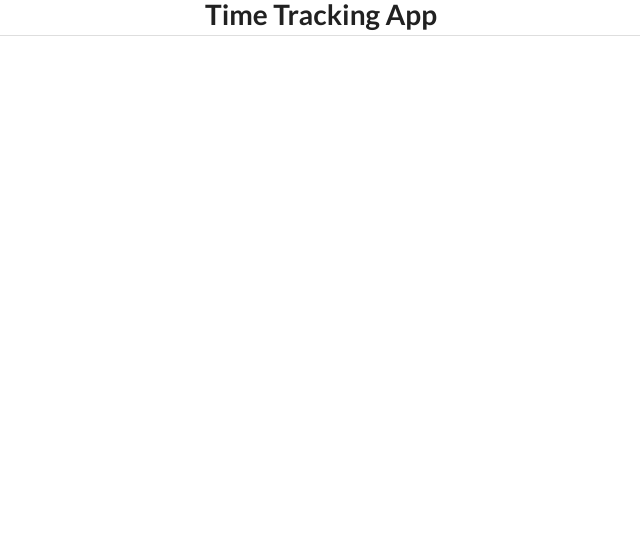
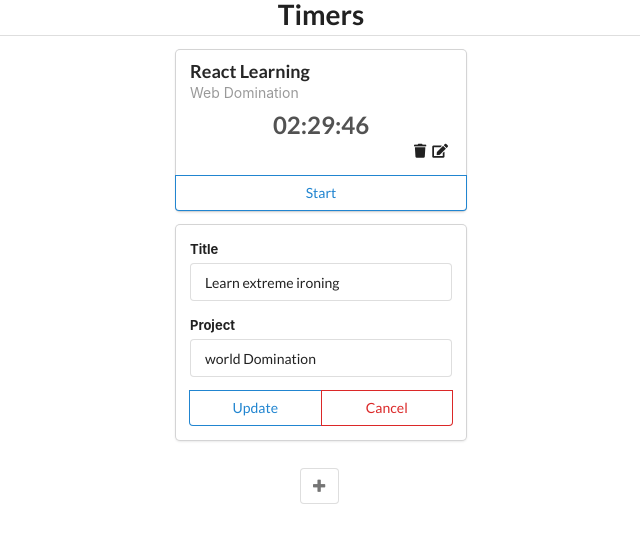
Before and after one commit to Mona95/React-TimeTracking, a React (Create React App) app: page / in a window 1280 px wide. Shown: the top 540 px of the page, without its empty margins (319-959 px from the left). Built offline with nearby package versions, Linux system fonts and the light colour scheme.

Commit message:
main components and ui totally ready

```diff
--- a/src/App.js
+++ b/src/App.js
@@ -1,4 +1,5 @@
 import React from "react";
+import TimersDashboard from "./TimersDashboard/TimersDashboard";
 
 function App() {
   return (
@@ -7,8 +8,9 @@ function App() {
         className="ui dividing centered header
   "
       >
-        Time Tracking App
+        Timers
       </h1>
+      <TimersDashboard />
     </div>
   );
 }
--- /dev/null
+++ b/src/TimersDashboard/EditableTimer.js
@@ -0,0 +1,21 @@
+import React, { Component } from "react";
+import TimerForm from "./TimerForm";
+import Timer from "./Timer";
+
+export default class EditableTimer extends Component {
+  render() {
+    const { title, project, editFormOpen, runningSince, elapsed } = this.props;
+    if (editFormOpen) {
+      return <TimerForm title={title} project={project} />;
+    } else {
+      return (
+        <Timer
+          title={title}
+          project={project}
+          elapsed={elapsed}
+          runningSince={runningSince}
+        />
+      );
+    }
+  }
+}
--- /dev/null
+++ b/src/TimersDashboard/EditableTimerList.js
@@ -0,0 +1,27 @@
+import React, { Component } from "react";
+import EditableTimer from "./EditableTimer";
+
+class EditableTimerList extends Component {
+  render() {
+    return (
+      <div id="timers">
+        <EditableTimer
+          title="React Learning"
+          project="Web Domination"
+          elapsed="8986300"
+          runningSince={null}
+          editFormOpen={false}
+        />
+        <EditableTimer
+          title="Learn extreme ironing"
+          project="world Domination"
+          elapsed="3890985"
+          runningSince={null}
+          editFormOpen={true}
+        />
+      </div>
+    );
+  }
+}
+
+export default EditableTimerList;
--- /dev/null
+++ b/src/TimersDashboard/Timer.js
@@ -0,0 +1,28 @@
+import React, { Component } from "react";
+import { helpers } from "../helpers";
+
+export default class Timer extends Component {
+  render() {
+    const elapsedString = helpers.renderElapsedString(this.props.elapsed);
+    return (
+      <div className="ui centered card">
+        <div className="content">
+          <div className="header">{this.props.title}</div>
+          <div className="meta">{this.props.project}</div>
+          <div className="center aligned description">
+            <h2>{elapsedString}</h2>
+          </div>
+          <div className="extra content">
+            <span className="right floated edit icon">
+              <i className="edit icon"></i>
+            </span>
+            <span className="right floated trash icon">
+              <i className="trash icon"></i>
+            </span>
+          </div>
+        </div>
+        <div className="ui bottom attached blue basic button">Start</div>
+      </div>
+    );
+  }
+}
--- /dev/null
+++ b/src/TimersDashboard/TimerForm.js
@@ -0,0 +1,28 @@
+import React, { Component } from "react";
+
+export default class TimerForm extends Component {
+  render() {
+    const { title, project } = this.props;
+    const submitText = title ? "Update" : "Create";
+    return (
+      <div className="ui centered card">
+        <div className="content">
+          <div className="ui form">
+            <div className="field">
+              <label>Title</label>
+              <input type="text" defaultValue={title} />
+            </div>
+            <div className="field">
+              <label>Project</label>
+              <input type="text" defaultValue={project} />
+            </div>
+            <div className="ui two bottom attached buttons">
+              <button className="ui basic blue button">{submitText}</button>
+              <button className="ui basic red button">Cancel</button>
+            </div>
+          </div>
+        </div>
+      </div>
+    );
+  }
+}
--- /dev/null
+++ b/src/TimersDashboard/TimersDashboard.js
@@ -0,0 +1,18 @@
+import React, { Component } from "react";
+import EditableTimerList from "./EditableTimerList";
+import ToggleableTimerForm from "./ToggleableTimerForm";
+
+class TimersDashboard extends Component {
+  render() {
+    return (
+      <div className="ui three column centered grid">
+        <div className="column">
+          <EditableTimerList />
+          <ToggleableTimerForm isOpen={false} />
+        </div>
+      </div>
+    );
+  }
+}
+
+export default TimersDashboard;
--- /dev/null
+++ b/src/TimersDashboard/ToggleableTimerForm.js
@@ -0,0 +1,20 @@
+import React, { Component } from "react";
+import TimerForm from "./TimerForm";
+
+class ToggleableTimerForm extends Component {
+  render() {
+    if (this.props.isOpen) {
+      return <TimerForm />;
+    } else {
+      return (
+        <div className="ui basic content center aligned segment">
+          <button className="ui basic button icon">
+            <i className="plus icon"></i>
+          </button>
+        </div>
+      );
+    }
+  }
+}
+
+export default ToggleableTimerForm;
--- /dev/null
+++ b/src/helpers.js
@@ -0,0 +1,56 @@
+export const helpers = (function() {
+  function newTimer(attrs = {}) {
+    const timer = {
+      title: attrs.title || "Timer",
+      project: attrs.project || "Project",
+      id: uuid.v4(), // eslint-disable-line no-undef
+      elapsed: 0
+    };
+
+    return timer;
+  }
+
+  function findById(array, id, cb) {
+    array.forEach(el => {
+      if (el.id === id) {
+        cb(el);
+        return;
+      }
+    });
+  }
+
+  function renderElapsedString(elapsed, runningSince) {
+    let totalElapsed = elapsed;
+    if (runningSince) {
+      totalElapsed += Date.now() - runningSince;
+    }
+    return millisecondsToHuman(totalElapsed);
+  }
+
+  function millisecondsToHuman(ms) {
+    const seconds = Math.floor((ms / 1000) % 60);
+    const minutes = Math.floor((ms / 1000 / 60) % 60);
+    const hours = Math.floor(ms / 1000 / 60 / 60);
+
+    const humanized = [
+      pad(hours.toString(), 2),
+      pad(minutes.toString(), 2),
+      pad(seconds.toString(), 2)
+    ].join(":");
+
+    return humanized;
+  }
+
+  function pad(numberString, size) {
+    let padded = numberString;
+    while (padded.length < size) padded = `0${padded}`;
+    return padded;
+  }
+
+  return {
+    millisecondsToHuman,
+    newTimer,
+    findById,
+    renderElapsedString
+  };
+})();
```
